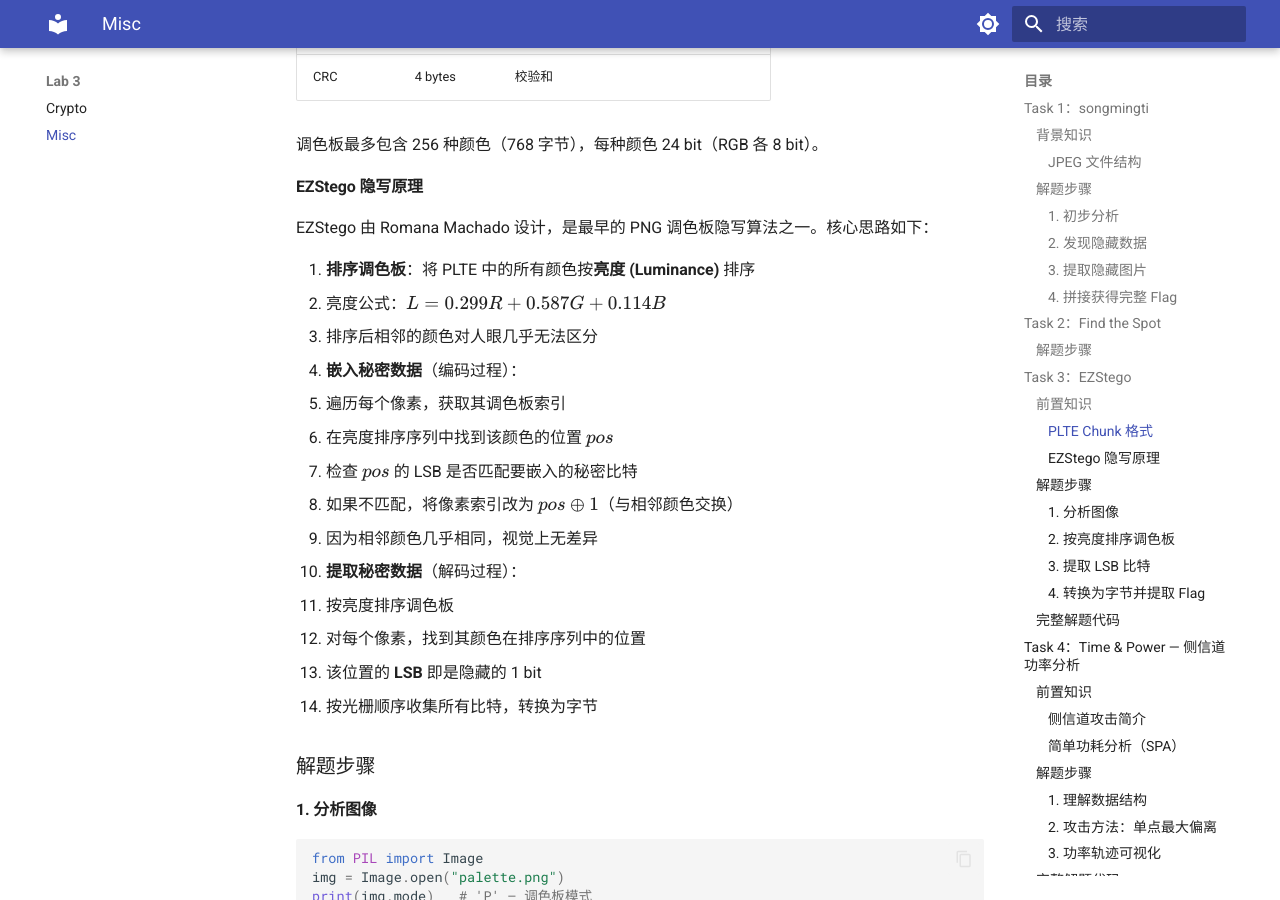
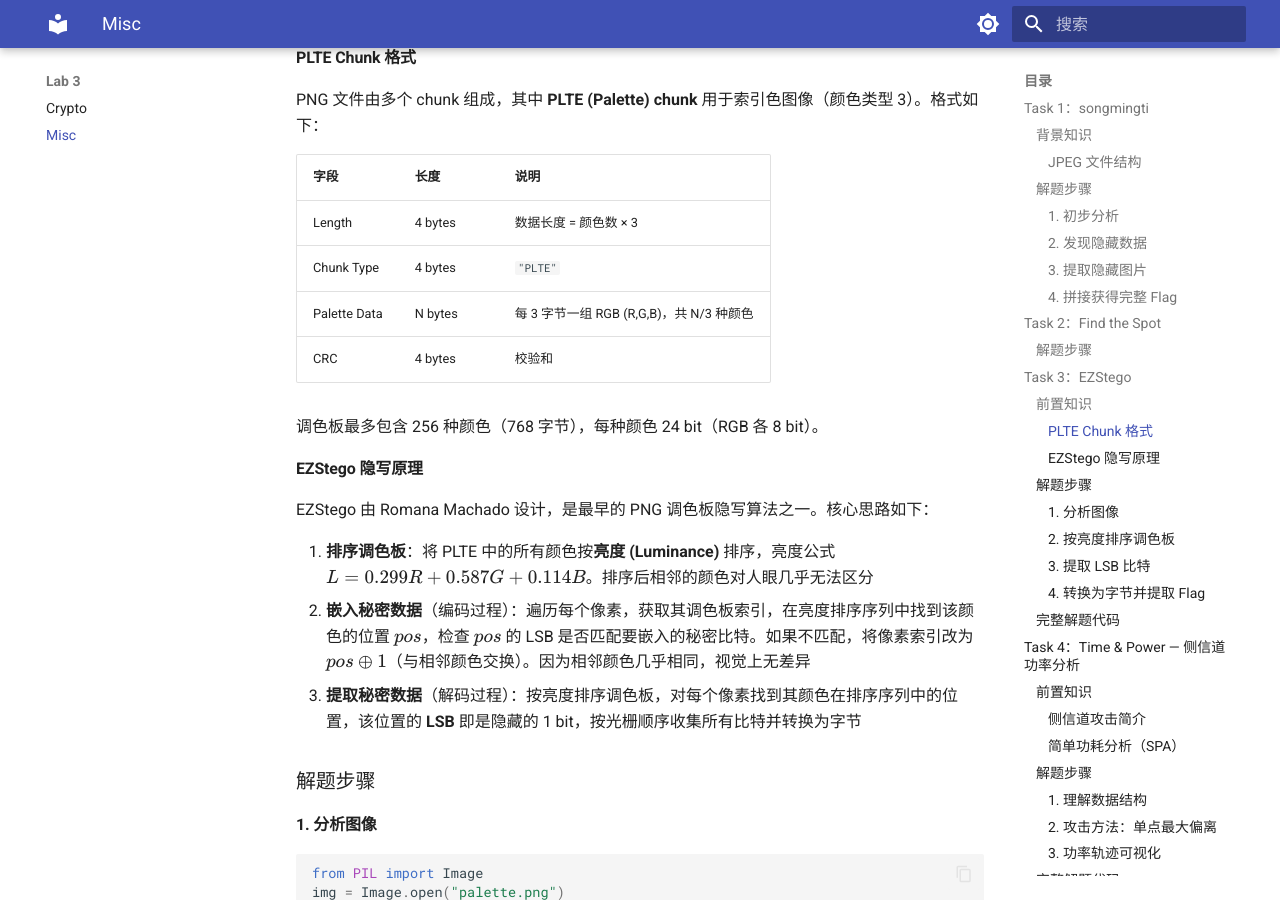
Before and after one commit to Jiuchengovo/Jiuchengovo.github.io, an MkDocs documentation site: the page built from docs/Misc Lab 3.md, in a window 1280 px wide and 900 px high, scrolled down 2338 px. Built offline with MkDocs 1.6.1 and Material for MkDocs 9.7.7, drawn with Linux system fonts in a browser that asks for light colours.

```diff
--- a/docs/Misc Lab 3.md
+++ b/docs/Misc Lab 3.md
@@ -104,22 +104,9 @@ PNG 文件由多个 chunk 组成，其中 **PLTE (Palette) chunk** 用于索引
 
 EZStego 由 Romana Machado 设计，是最早的 PNG 调色板隐写算法之一。核心思路如下：
 
-1. **排序调色板**：将 PLTE 中的所有颜色按**亮度 (Luminance)** 排序
-   - 亮度公式：$L = 0.299R + 0.587G + 0.114B$
-   - 排序后相邻的颜色对人眼几乎无法区分
-
-2. **嵌入秘密数据**（编码过程）：
-   - 遍历每个像素，获取其调色板索引
-   - 在亮度排序序列中找到该颜色的位置 $pos$
-   - 检查 $pos$ 的 LSB 是否匹配要嵌入的秘密比特
-   - 如果不匹配，将像素索引改为 $pos \oplus 1$（与相邻颜色交换）
-   - 因为相邻颜色几乎相同，视觉上无差异
-
-3. **提取秘密数据**（解码过程）：
-   - 按亮度排序调色板
-   - 对每个像素，找到其颜色在排序序列中的位置
-   - 该位置的 **LSB** 即是隐藏的 1 bit
-   - 按光栅顺序收集所有比特，转换为字节
+1. **排序调色板**：将 PLTE 中的所有颜色按**亮度 (Luminance)** 排序，亮度公式 $L = 0.299R + 0.587G + 0.114B$。排序后相邻的颜色对人眼几乎无法区分
+2. **嵌入秘密数据**（编码过程）：遍历每个像素，获取其调色板索引，在亮度排序序列中找到该颜色的位置 $pos$，检查 $pos$ 的 LSB 是否匹配要嵌入的秘密比特。如果不匹配，将像素索引改为 $pos \oplus 1$（与相邻颜色交换）。因为相邻颜色几乎相同，视觉上无差异
+3. **提取秘密数据**（解码过程）：按亮度排序调色板，对每个像素找到其颜色在排序序列中的位置，该位置的 **LSB** 即是隐藏的 1 bit，按光栅顺序收集所有比特并转换为字节
 
 
 ### 解题步骤
```
Also changed, not shown: docs/hidden.jpg (added), docs/spike_demo.png (added).
